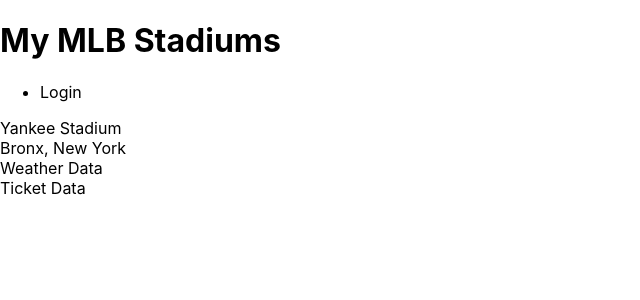
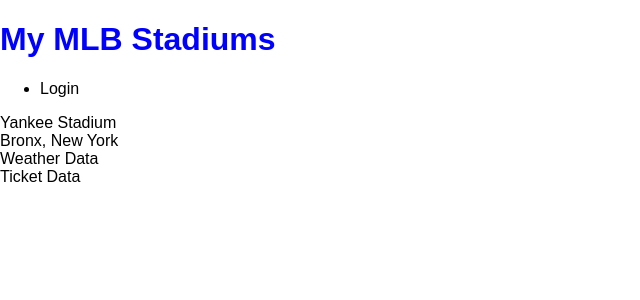
Before and after one commit to caseymacleod22/baseball-stadiums-frontend, a React (Create React App) app: page / in a window 1280 px wide. Shown: the top 300 px of the page, without its empty margins (0-640 px from the left). Built offline with nearby package versions, Linux system fonts and the light colour scheme; no server answers.

Commit message:
links css to script.js

```diff
--- a/src/App.css
+++ b/src/App.css
@@ -1,7 +1,3 @@
-/* * {
-  box-sizing: border-box;
-}
-
 body {
   font-family: Arial, Helvetica, sans-serif;
   min-height: 100vh;
@@ -10,107 +6,6 @@
   margin: 0;
 }
 
-#root {
-  min-height: 100vh;
-  display: flex;
-  flex-direction: column;
+h1 {
+  color: blue;
 }
-
-header {
-  display: flex;
-  justify-content: space-between;
-  align-items: center;
-  height: 3rem;
-  padding-left: 1rem;
-  background-color: #737495;
-  box-shadow: 3px 3px 3px 3px #808080;
-  color: white;
-}
-
-header > ul {
-  list-style: none;
-  display: flex;
-  align-items: center;
-}
-
-header > ul li {
-  margin-right: 10px;
-}
-
-header > ul li:hover {
-  cursor: pointer;
-}
-
-header > ul img {
-  height: 2.5rem;
-  border-radius: 50%;
-}
-
-main {
-  flex-grow: 1;
-  min-height: 100%;
-  display: flex;
-  justify-content: center;
-  align-items: center;
-}
-
-section > article {
-  display: flex;
-  justify-content: space-between;
-  min-width: 15rem;
-  color: white;
-  margin: 0.1rem;
-  background-color: #737495;
-}
-
-article > div {
-  padding: 0.5rem;
-}
-
-article > div:nth-child(2) {
-  width: 2rem;
-  background-color: #f17d80;
-  text-align: center;
-}
-
-label {
-  display: flex;
-  align-items: center;
-  margin-top: 0.5rem;
-}
-
-label span {
-  color: #737495;
-  width: 4.5rem;
-}
-
-input,
-select {
-  width: 100%;
-  font-family: Arial, Helvetica, sans-serif;
-  font-size: 1rem;
-  font-weight: bold;
-  padding: 0.4rem;
-  color: #f17d80;
-  border: 2px solid #737495;
-  border-radius: 0;
-  outline: none;
-  -webkit-appearance: none;
-}
-
-button {
-  display: block;
-  font-family: Arial, Helvetica, sans-serif;
-  font-size: 1rem;
-  margin: 0.5rem 0 0 auto;
-  padding: 0.4rem;
-  background-color: #f17d80;
-  color: white;
-  border: none;
-  outline: none;
-}
-
-button:hover {
-  color: white;
-  background-color: #737495;
-} */
```
